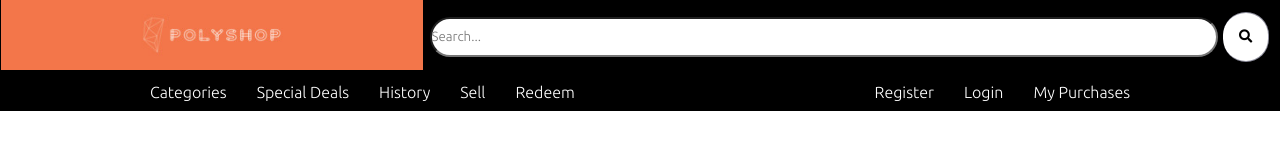
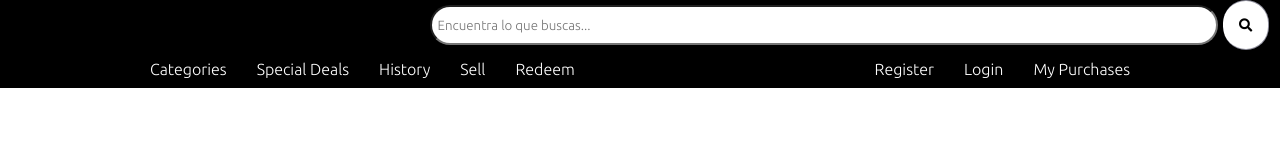
Before and after one commit to Alexisphysics2811/Polyshop, a plain HTML site: page Final_Project/html/index.html in a window 1280 px wide. Drawn offline with Linux system fonts and the light colour scheme.

Commit message:
bad logo

```diff
--- a/Final_Project/html/index.html
+++ b/Final_Project/html/index.html
@@ -17,10 +17,10 @@
     <body>
         <header class="nav-header">
             <div class="nav-logo">
-                <img src="../multimedia/img/Logo_Img/logo_size_invert.jpg" alt="Polyshop Logo">
+							<!--   <img src="../multimedia/img/Logo_Img/logo_size_invert.jpg" alt="Polyshop Logo"> -->
             </div>
             <form class="nav-search" action="index.html" method="GET">
-                <input class="nav-search-input" type="text" placeholder="Search...">
+                <input class="nav-search-input" type="text" placeholder="  Encuentra lo que buscas...">
                 <button class="nav-search-btn" type="submit">
                     <div class="nav-icon-search" role="img">
                         <i class="fas fa-search"></i>
```
